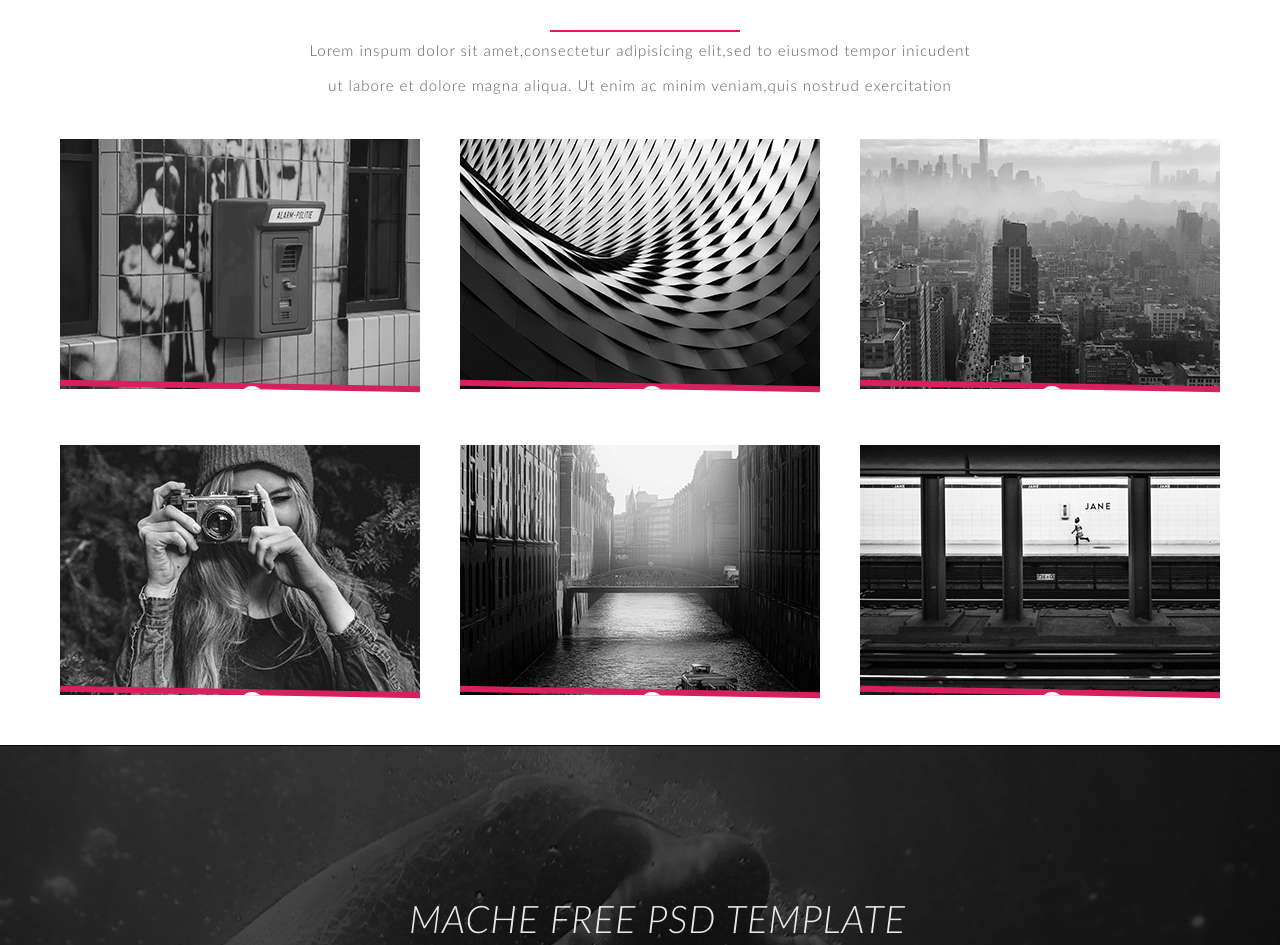
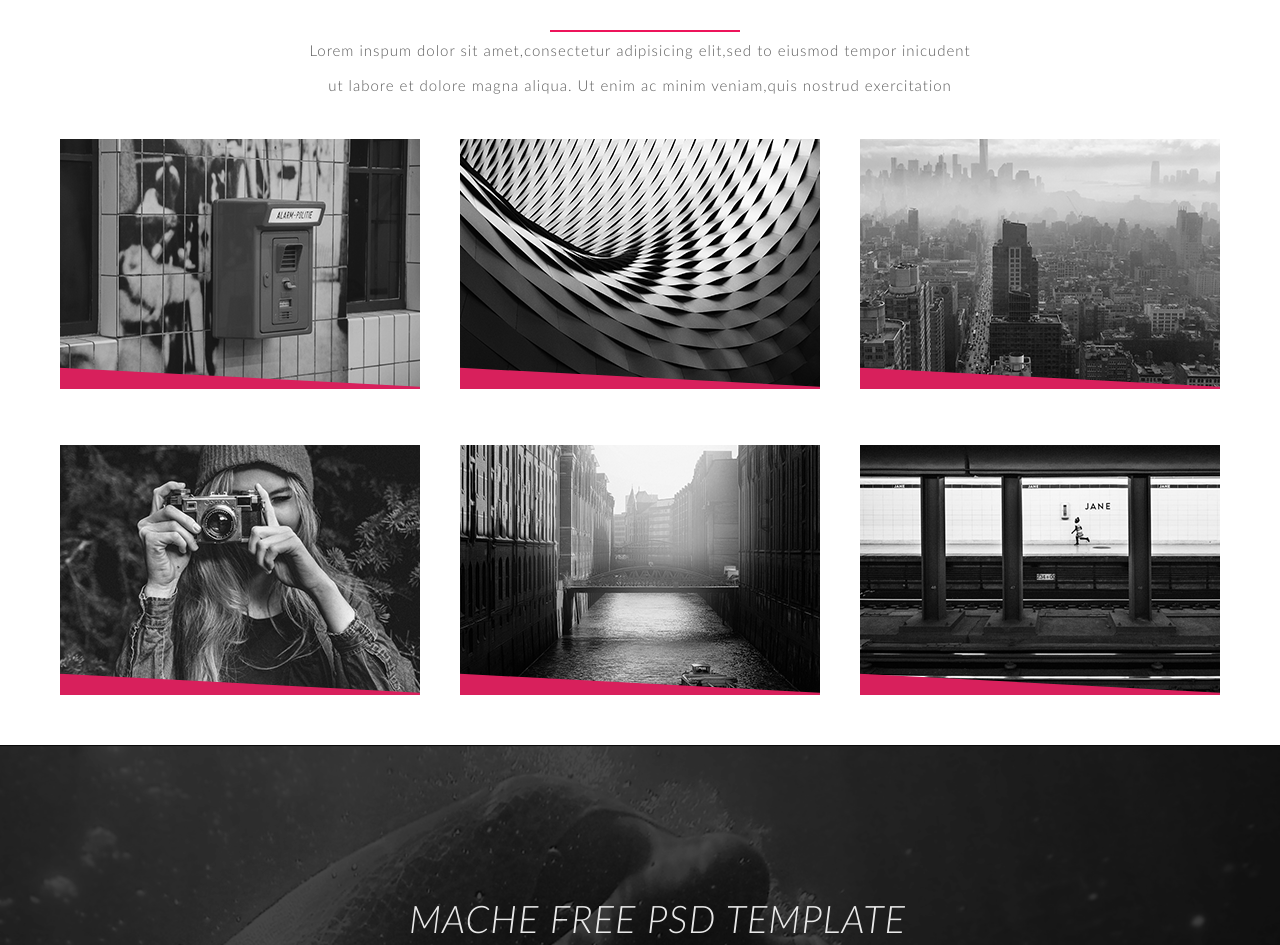
Before and after one commit to AraqsBardaxchyan/psd4fail, a plain HTML site: page index.html in a window 1280 px wide. Shown: the part 1721-2666 px from the top of the page. Drawn offline with Linux system fonts and the light colour scheme; a web font is replaced by a local one.

Commit message:
transition

```diff
--- a/css/style.css
+++ b/css/style.css
@@ -284,11 +284,11 @@ section{
 }
 
 .overlay {
- padding: 6px 20px 50px;
+ margin: 6px 20px 50px;
  position: relative;
-  overflow: hidden;
-  cursor: pointer;
-  top:0;
+ overflow: hidden;
+ cursor: pointer;
+ top:0;
   border:0;
 
 
@@ -300,6 +300,12 @@ section{
   background-color: #D8205C;
   opacity: 0.8;
 
+
+}
+
+.overlay:hover>  .hover-overlay > .fa-search {
+	opacity: 1;
+	transition : opacity 1s 1.5s;
 }
 
 .hover-overlay{
@@ -307,30 +313,30 @@ section{
   width: 360px;
   background-color: #D8205C;
   overflow: hidden;
-  transition: all .3s;
+  transition: all 2s;
 
 }
 
 .hover-overlay{
 	bottom:50px;
-	height: 6px;
-	/*transform: skew(1deg, 3deg) ;*/
-	/*transform:  skew(1deg, 3deg) rotate(360deg) scaleY(.10);*/
-	/*transform:   skew(1deg, 3deg) rotate(360deg);*/
-	transform:skew(-1deg, 1deg) rotate(360deg);
+	height: 15px;
+    transform: scale(1.5) rotate(3deg);
+    bottom: -7px;
+    display: flex;
+	justify-content:center;
+	align-items:center;
 
 
 }
 
 
 .fa-search{
-  position: absolute;
-  top:50%;
-  left: 50%;
-  color: white;
-  transform: traslate(-50%,-50%;);
-  font-size: 30px;
+  	color: white;
+  	font-size: 30px;
+  	opacity: 0;
+
 }
+
 
 
 
```
